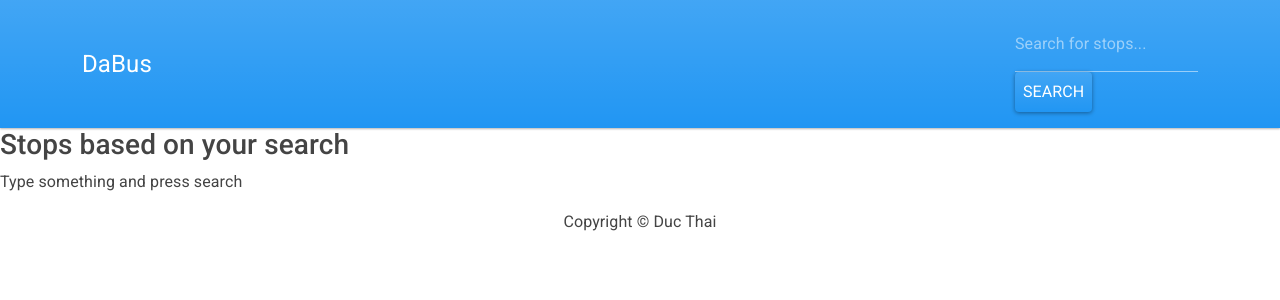
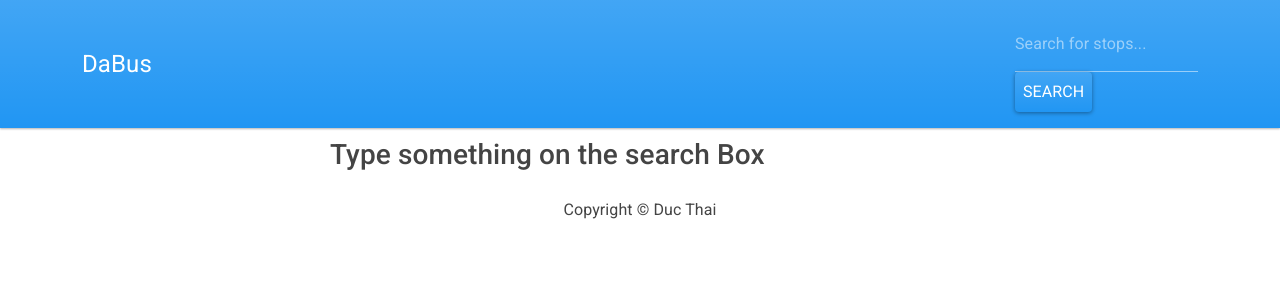
Before and after one commit to vvduth/siteDrive_test, a React (Create React App) app: page / in a window 1280 px wide. Shown: the top 300 px of the page. Built offline with nearby package versions, Linux system fonts and the light colour scheme.

Commit message:
fix the query for more precise routes

```diff
--- a/src/components/RoutesDetails.tsx
+++ b/src/components/RoutesDetails.tsx
@@ -96,11 +96,11 @@ const RoutesDetails = (props) => {
                   <h3>{routes.name}</h3>
                 </ListGroup.Item>
                 {!departures && (
-                  <Button onClick={onClickHandler}>Load Data</Button>
+                  <Button onClick={onClickHandler}>Load the next bus departs</Button>
                 )}
                 {departures && (
                   <Button onClick={showNextDepartHandler}>
-                    Data Loaded, click again to View Data
+                    Data Loaded, click again to check the bus
                   </Button>
                 )}
                 <ListGroup.Item>Latitude: {routes.lat}</ListGroup.Item>
--- a/src/components/Stops.tsx
+++ b/src/components/Stops.tsx
@@ -1,7 +1,7 @@
 import React, { useEffect } from "react";
 import { useAppSelector, useAppDispatch } from "../store/hooks";
 
-import { Col, Row } from "react-bootstrap";
+import { Col, ListGroup, Row } from "react-bootstrap";
 import { resetDepart } from "../store/departSlice";
 
 import StopListDisplay from "./StopListDisplay";
@@ -16,9 +16,9 @@ const Stops = () => {
   // we store stops in stroe as object,m not an array
   return (
     <>
-      <h3>Stops based on your search</h3>
-      {!stops.stops && <div>Type something and press search</div>}
+      <h3 style={{margin: "auto" , width: "50%", padding: "10px"}}>Type something on the search Box</h3>
       <Row>
+
         {Object.values(stops).map((stop) => (
           <Col key={stop.gtfsId} sm={12} md={6} lg>
             <StopListDisplay stop={stop} />
--- a/src/store/departSlice.ts
+++ b/src/store/departSlice.ts
@@ -45,7 +45,7 @@ export const fetchDepartSchedule = createAsyncThunk("stops/getDepartSchedules",
 
 
     const body2 = `{
-        nearest(lat: ${param.lat}, lon: ${param.lon}, maxDistance: 500, filterByPlaceTypes: DEPARTURE_ROW) {
+        nearest(lat: ${param.lat}, lon: ${param.lon}, maxDistance: 5, filterByPlaceTypes: DEPARTURE_ROW) {
         edges {
           node {
             place {
```
